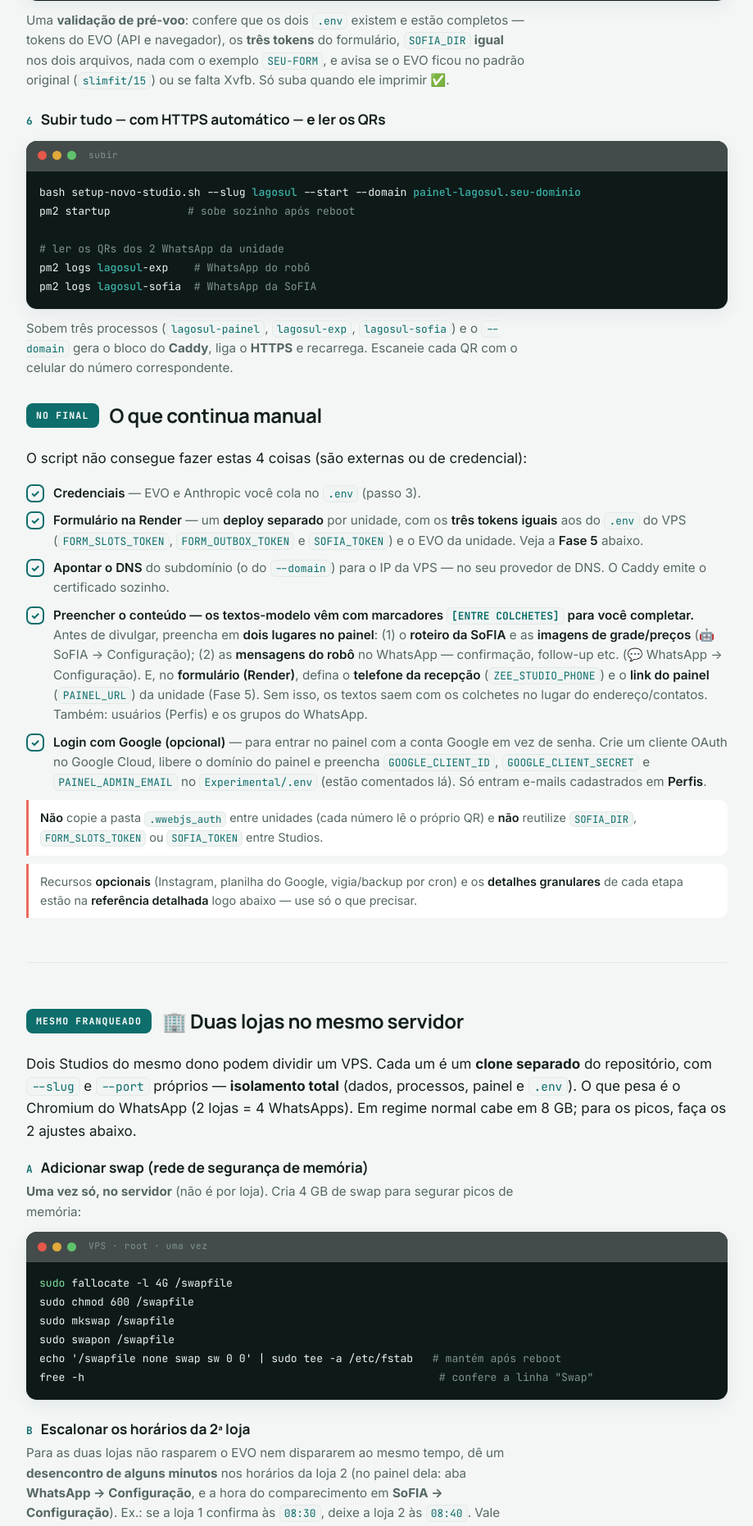
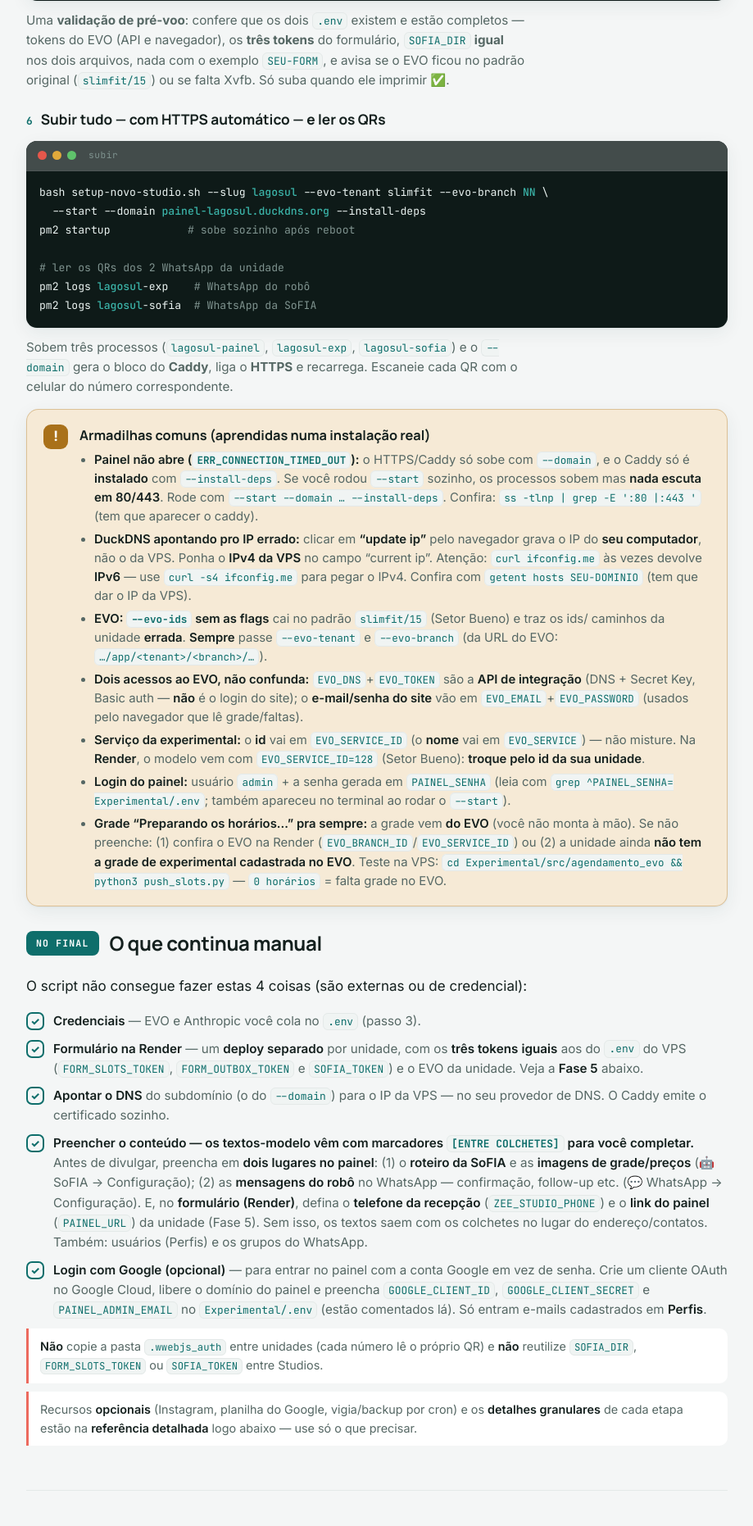
Before and after one commit to rrabadan86/sf-formularioexperimental, a Flask app: page /implantacao in a window 1280 px wide. Shown: the part 2784-4646 px from the top of the page at 82% size, without its empty margins (180-1099 px from the left). Run offline with Flask 3, Linux system fonts and the light colour scheme.

Commit message:
Docs: /implantacao com armadilhas da instalacao real + identidade do formulario
Co-Authored-By: Claude Opus 4.8 <noreply@anthropic.com>
Claude-Session: https://claude.ai/code/session_015TTSt7TGwbyy5y2rhojFLo

```diff
--- a/formulario_web/templates/implantacao.html
+++ b/formulario_web/templates/implantacao.html
@@ -287,7 +287,8 @@ cd SF-Chat_Experimental-Mensagens/Experimental</pre>
       <h3><span class="num">6</span> Subir tudo — com HTTPS automático — e ler os QRs</h3>
       <div class="term">
         <div class="term-bar"><span class="d"></span><span class="d"></span><span class="d"></span><span class="lbl">subir</span></div>
-<pre class="term-body">bash setup-novo-studio.sh --slug <b>lagosul</b> --start --domain <b>painel-lagosul.seu-dominio</b>
+<pre class="term-body">bash setup-novo-studio.sh --slug <b>lagosul</b> --evo-tenant slimfit --evo-branch <b>NN</b> \
+  --start --domain <b>painel-lagosul.duckdns.org</b> --install-deps
 pm2 startup            <span class="c"># sobe sozinho após reboot</span>
 
 <span class="c"># ler os QRs dos 2 WhatsApp da unidade</span>
@@ -298,6 +299,22 @@ pm2 logs <b>lagosul</b>-sofia  <span class="c"># WhatsApp da SoFIA</span></pre>
         <code>lagosul-sofia</code>) e o <code>--domain</code> gera o bloco do <b>Caddy</b>,
         liga o <b>HTTPS</b> e recarrega. Escaneie cada QR com o celular do número
         correspondente.</p>
+
+      <div class="call danger" style="margin-top:14px">
+        <div class="ic">!</div>
+        <div>
+          <h3>Armadilhas comuns (aprendidas numa instalação real)</h3>
+          <ul style="margin:6px 0 0;padding-left:18px;line-height:1.55">
+            <li><b>Painel não abre (<code>ERR_CONNECTION_TIMED_OUT</code>):</b> o HTTPS/Caddy só sobe com <code>--domain</code>, e o Caddy só é <b>instalado</b> com <code>--install-deps</code>. Se você rodou <code>--start</code> sozinho, os processos sobem mas <b>nada escuta em 80/443</b>. Rode com <code>--start --domain … --install-deps</code>. Confira: <code>ss -tlnp | grep -E ':80 |:443 '</code> (tem que aparecer o caddy).</li>
+            <li><b>DuckDNS apontando pro IP errado:</b> clicar em <b>“update ip”</b> pelo navegador grava o IP do <b>seu computador</b>, não o da VPS. Ponha o <b>IPv4 da VPS</b> no campo “current ip”. Atenção: <code>curl ifconfig.me</code> às vezes devolve <b>IPv6</b> — use <code>curl -s4 ifconfig.me</code> para pegar o IPv4. Confira com <code>getent hosts SEU-DOMINIO</code> (tem que dar o IP da VPS).</li>
+            <li><b>EVO: <code>--evo-ids</code> sem as flags</b> cai no padrão <code>slimfit/15</code> (Setor Bueno) e traz os ids/ caminhos da unidade <b>errada</b>. <b>Sempre</b> passe <code>--evo-tenant</code> e <code>--evo-branch</code> (da URL do EVO: <code>…/app/&lt;tenant&gt;/&lt;branch&gt;/…</code>).</li>
+            <li><b>Dois acessos ao EVO, não confunda:</b> <code>EVO_DNS</code>+<code>EVO_TOKEN</code> são a <b>API de integração</b> (DNS + Secret Key, Basic auth — <b>não</b> é o login do site); o <b>e-mail/senha do site</b> vão em <code>EVO_EMAIL</code>+<code>EVO_PASSWORD</code> (usados pelo navegador que lê grade/faltas).</li>
+            <li><b>Serviço da experimental:</b> o <b>id</b> vai em <code>EVO_SERVICE_ID</code> (o <b>nome</b> vai em <code>EVO_SERVICE</code>) — não misture. Na <b>Render</b>, o modelo vem com <code>EVO_SERVICE_ID=128</code> (Setor Bueno): <b>troque pelo id da sua unidade</b>.</li>
+            <li><b>Login do painel:</b> usuário <code>admin</code> + a senha gerada em <code>PAINEL_SENHA</code> (leia com <code>grep ^PAINEL_SENHA= Experimental/.env</code>; também apareceu no terminal ao rodar o <code>--start</code>).</li>
+            <li><b>Grade “Preparando os horários…” pra sempre:</b> a grade vem <b>do EVO</b> (você não monta à mão). Se não preenche: (1) confira o EVO na Render (<code>EVO_BRANCH_ID</code>/<code>EVO_SERVICE_ID</code>) ou (2) a unidade ainda <b>não tem a grade de experimental cadastrada no EVO</b>. Teste na VPS: <code>cd Experimental/src/agendamento_evo && python3 push_slots.py</code> — <code>0 horários</code> = falta grade no EVO.</li>
+          </ul>
+        </div>
+      </div>
     </div>
 
     <div class="phase" style="margin-top:26px"><span class="pn">No final</span><h2>O que continua manual</h2></div>
@@ -622,7 +639,7 @@ pm2 logs slimfit-exp --lines 50  <span class="c"># sem erros</span></pre>
           <tr><td>EVO_DNS</td><td>DNS do EVO da unidade (o <b>mesmo</b> valor do <code>.env</code> da VPS).</td></tr>
           <tr><td>EVO_TOKEN</td><td>Token da API do EVO da unidade.</td></tr>
           <tr><td>EVO_BRANCH_ID</td><td>Número da unidade no EVO.</td></tr>
-          <tr><td>EVO_ACTIVITY_ID / EVO_SERVICE_ID</td><td>Ids da aula experimental (da <b>Fase 3</b>, <code>--evo-ids</code>). Pode usar os nomes em <code>EVO_ACTIVITY</code> / <code>EVO_SERVICE</code>.</td></tr>
+          <tr><td>EVO_ACTIVITY_ID / EVO_SERVICE_ID</td><td>Ids da aula experimental (da <b>Fase 3</b>, <code>--evo-ids</code>). O <b>id</b> vai no campo <code>_ID</code>; o <b>nome</b> em <code>EVO_ACTIVITY</code>/<code>EVO_SERVICE</code> — <b>não misture</b> (id no campo de nome não casa). ⚠️ O modelo vem com <code>EVO_SERVICE_ID=128</code> (Setor Bueno): <b>troque pelo id da SUA unidade</b>.</td></tr>
         </table>
       </div>
       <div class="fieldnote">
@@ -636,6 +653,16 @@ pm2 logs slimfit-exp --lines 50  <span class="c"># sem erros</span></pre>
           <tr><td>PAINEL_URL</td><td>Endereço do <b>painel desta unidade</b> (o formulário redireciona para ele). <b>Sem definir</b>, aponta para o painel do <b>Setor Bueno</b>.</td></tr>
         </table>
       </div>
+      <div class="fieldnote">
+        <div class="fnh">Environment · Render — identidade da unidade na landing (opcional, mas recomendado)</div>
+        <table>
+          <tr><td>FORM_UNIDADE</td><td>Nome que aparece no título e no <b>“Unidade …”</b> da página (ex.: <code>Lago Sul</code>). <b>Sem definir</b>, mostra <b>Setor Bueno</b>.</td></tr>
+          <tr><td>FORM_ENDERECO</td><td>Endereço completo exibido na confirmação (ex.: <code>QI 5, Lago Sul, Brasília-DF</code>).</td></tr>
+          <tr><td>FORM_MAPS_URL</td><td>Link do <b>Google Maps</b> da unidade (o “📍 Ver no mapa”).</td></tr>
+          <tr><td>FORM_WHATSAPP</td><td>Número do botão flutuante <b>“Fale com a Sofia”</b> — só dígitos, com DDI (ex.: <code>5561999998888</code>).</td></tr>
+        </table>
+      </div>
+      <div class="tip">Essas quatro deixam o formulário com a <b>cara da unidade</b> sem tocar no código (o mesmo repo serve todas). Sem elas, a página cai no padrão <b>Setor Bueno</b> — então numa unidade nova, <b>preencha</b>.</div>
       <div class="call danger" style="margin-top:12px">
         <div class="ic">!</div>
         <div>
```
